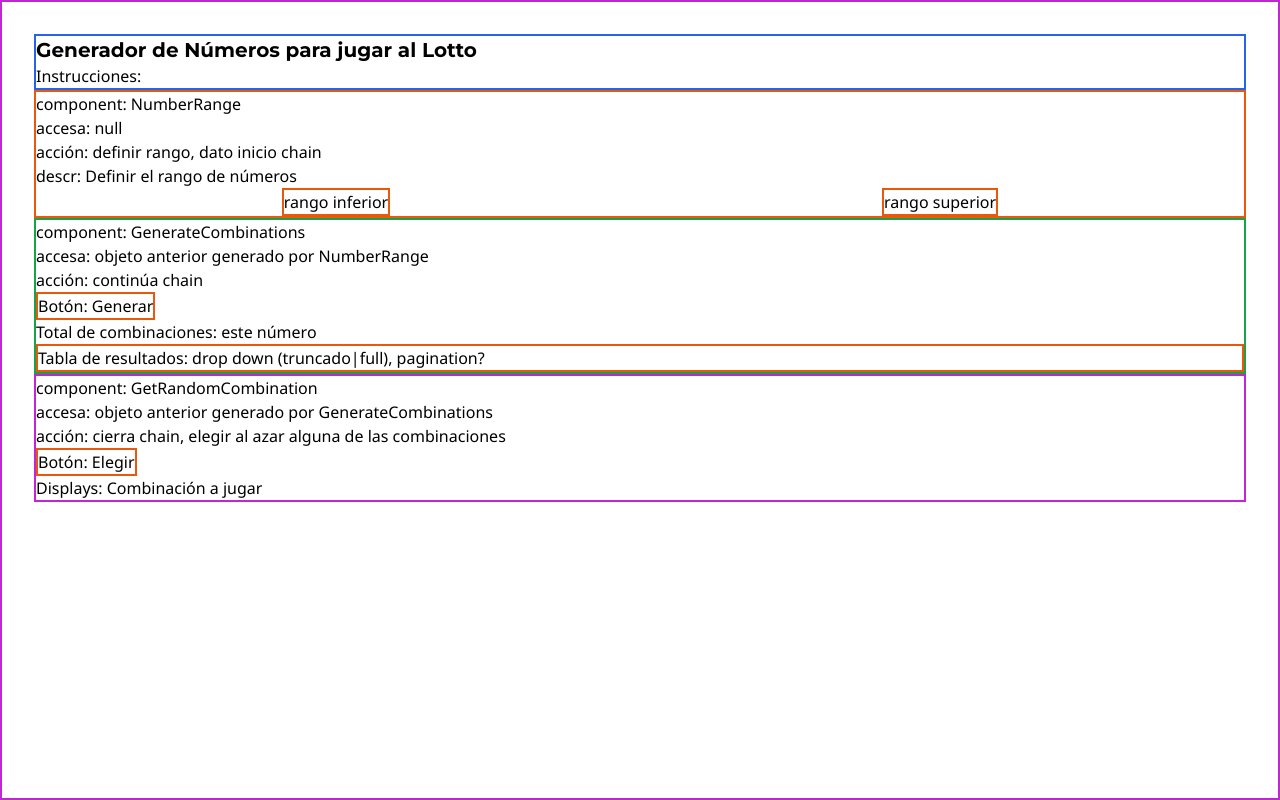
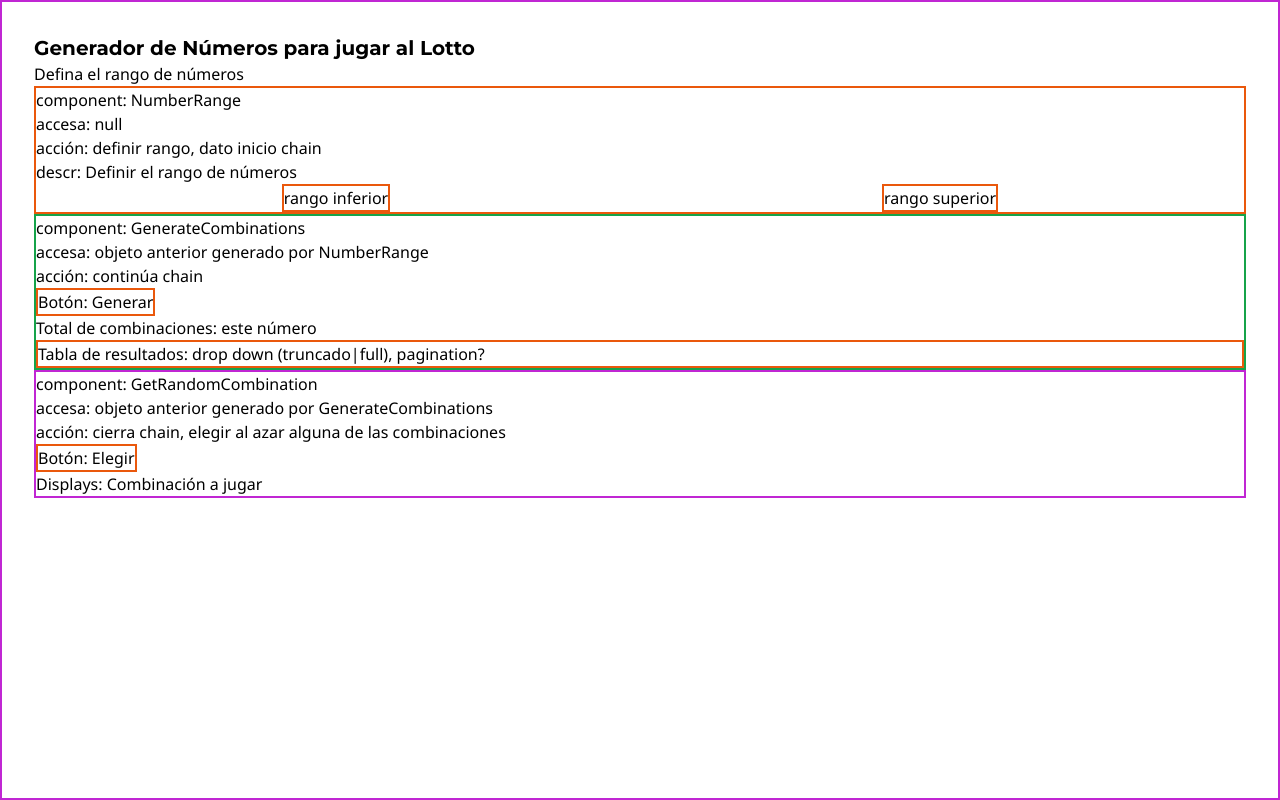
Before and after one commit to robertoignacio/lottorng, a Next.js app: page / in a window 1280 px wide. Built offline with nearby package versions, Linux system fonts and the light colour scheme.

Commit message:
context header cleanup

```diff
--- a/app/ui/components/ContextHeader.tsx
+++ b/app/ui/components/ContextHeader.tsx
@@ -4,14 +4,14 @@
 import { montserrat } from "@/app/ui/fonts";
 
 // style vars
-const styleBorder_Temp = "border-2 border-solid border-blue-600";
+const styleBorder_Temp = "";
+//const styleBorder_Temp = "border-2 border-solid border-blue-600";
 const styleTitle = `${montserrat.className} text-xl font-bold antialiased`;
 
 export default function ContextHeader() {
     return (
         <div className={styleBorder_Temp}>
         <h1 className={styleTitle}>Generador de Números para jugar al Lotto</h1>
-        <p>Instrucciones:</p>
+        <p>Defina el rango de números</p>
         </div>
-    )
-};
+    )};
```
